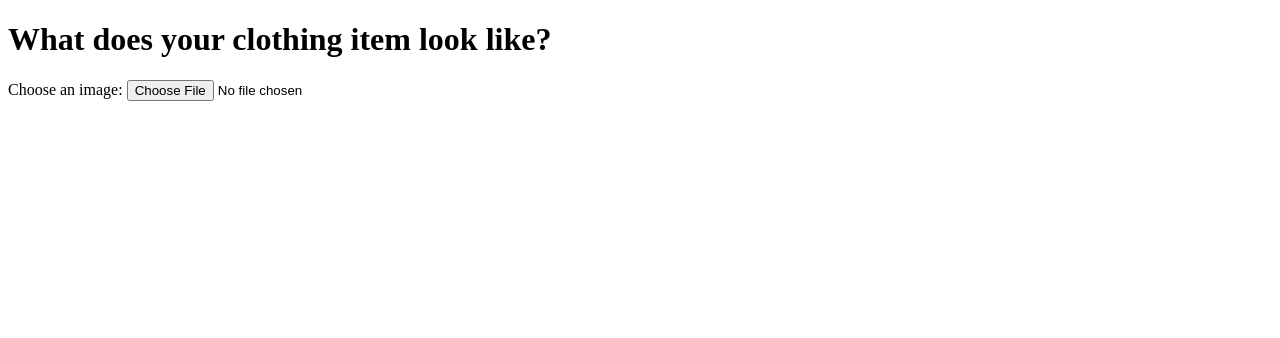
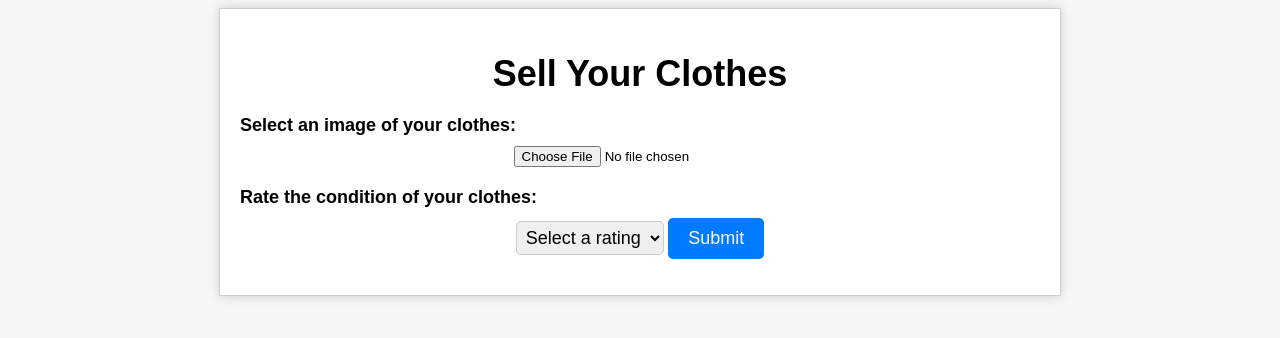
Before and after one commit to aau8996/EtsUC, a plain HTML site: page index.html in a window 1280 px wide. Drawn offline with Linux system fonts and the light colour scheme.

```diff
--- a/index.html
+++ b/index.html
@@ -1,12 +1,74 @@
 <!DOCTYPE html>
-<html>
+<html lang="en">
 <head>
-<title>Clothing Items to Sell: </title>
-<h1> What does your clothing item look like? </h1>
-<label for="clothes">Choose an image:</label>
-
-<input type="file"
-       id="clothes" name="clothes"
-       accept="image/png, image/jpeg">
-
+  <meta charset="UTF-8">
+  <title>Sell Your Clothes</title>
+  <style>
+    body {
+      font-family: Arial, sans-serif;
+      background-color: #F7F7F7;
+    }
+    .container {
+      max-width: 800px;
+      margin: 0 auto;
+      padding: 20px;
+      background-color: #FFFFFF;
+      border: 1px solid #CCCCCC;
+      box-shadow: 0px 0px 10px #CCCCCC;
+      text-align: center;
+    }
+    h1 {
+      font-size: 36px;
+      margin-bottom: 20px;
+    }
+    label {
+      display: block;
+      margin-bottom: 10px;
+      font-size: 18px;
+      font-weight: bold;
+      text-align: left;
+    }
+    input[type="file"] {
+      margin-bottom: 20px;
+    }
+    select {
+      margin-bottom: 20px;
+      font-size: 18px;
+      padding: 5px;
+      border-radius: 5px;
+      border: 1px solid #CCCCCC;
+    }
+    button[type="submit"] {
+      background-color: #007AFF;
+      color: #FFFFFF;
+      font-size: 18px;
+      padding: 10px 20px;
+      border: none;
+      border-radius: 5px;
+      cursor: pointer;
+    }
+    button[type="submit"]:hover {
+      background-color: #0066CC;
+    }
+  </style>
+</head>
+<body>
+  <div class="container">
+    <h1>Sell Your Clothes</h1>
+    <form action="#" method="post" enctype="multipart/form-data">
+      <label for="file">Select an image of your clothes:</label>
+      <input type="file" id="file" name="file">
+      <label for="condition">Rate the condition of your clothes:</label>
+      <select id="condition" name="condition">
+        <option value="">Select a rating</option>
+        <option value="New">New</option>
+        <option value="Like-New">Like New</option>
+        <option value="Good">Good</option>
+        <option value="Decent">Fair</option>
+        <option value="Poor">Poor</option>
+      </select>
+      <button type="submit">Submit</button>
+    </form>
+  </div>
+</body>
 </html>
```
Also changed, not shown: buying clothes.html (added, +51 -0 lines).
